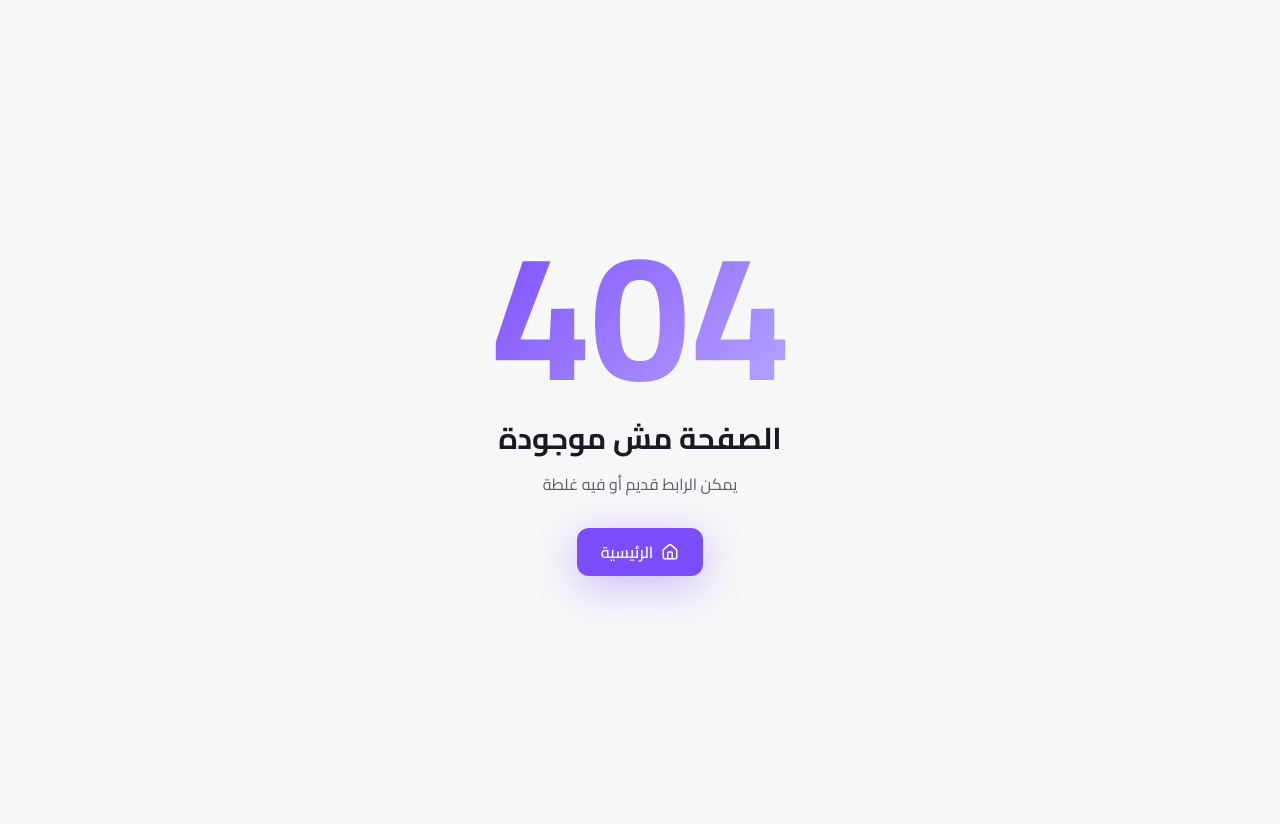
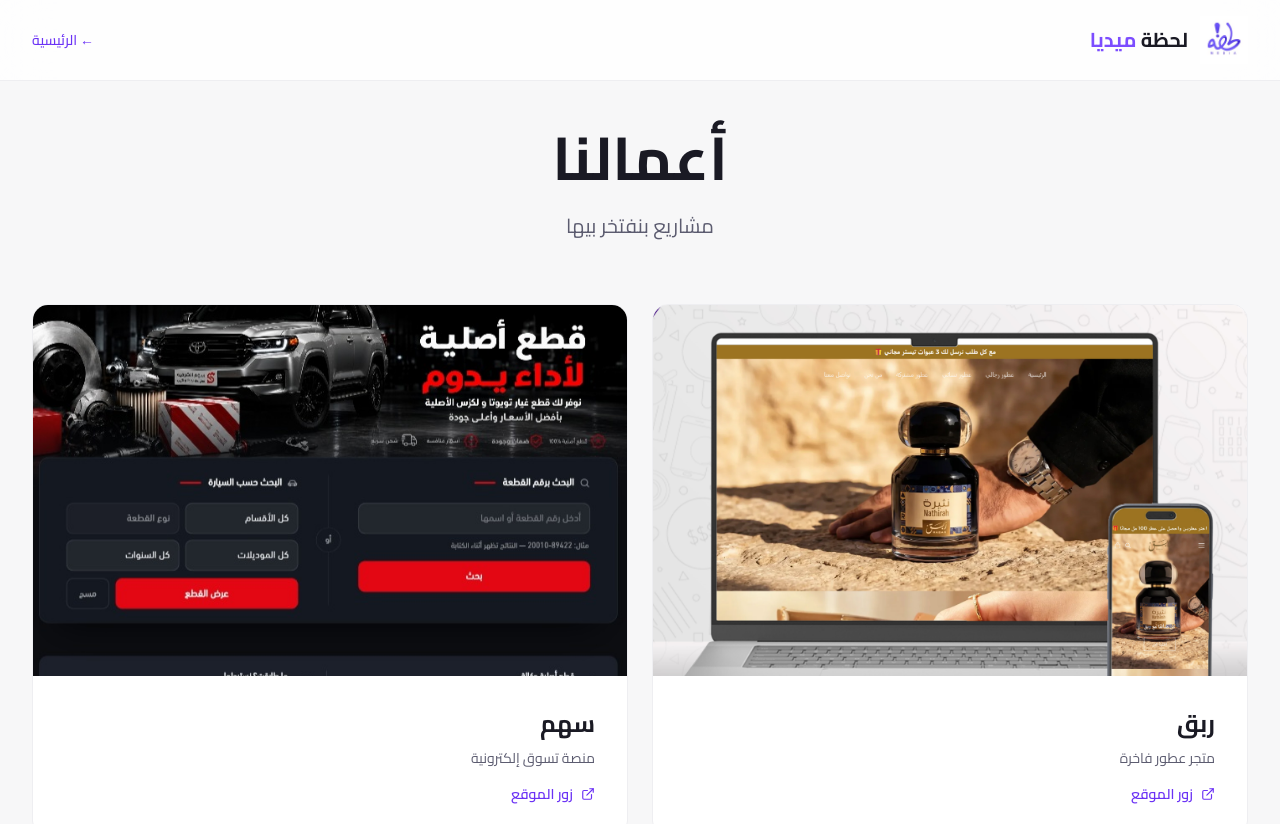
Before and after one commit to mhmoodhazm80-cmyk/Msro3, a Next.js app: page /portfolio in a window 1280 px wide. Before the commit this address had no page. Shown: the top 824 px of the page. Before the commit the page ends 800 px from the top, so only its background shows below. Built offline with nearby package versions, Linux system fonts and the light colour scheme.

Commit message:
fix: server-rendered hero + no next-intl + no framer-motion: src/app/portfolio/page.jsx

```diff
--- /dev/null
+++ b/src/app/portfolio/page.jsx
@@ -0,0 +1,59 @@
+import Link from 'next/link';
+import { ExternalLink } from 'lucide-react';
+
+export const metadata = {
+  title: 'أعمالنا | لحظة ميديا',
+  description: 'مشاريع نفذناها لعملائنا في مجالات مختلفة.',
+};
+
+const projects = [
+  { name: 'ربق', url: 'https://rabaq.co/', image: '/images/projects/rabaq.jpg', desc: 'متجر عطور فاخرة' },
+  { name: 'سهم', url: 'https://sahem.shop/', image: '/images/projects/sahem.jpg', desc: 'منصة تسوق إلكترونية' },
+  { name: 'فينيرسا', url: 'https://vaneersa.com/ar', image: '/images/projects/vaneersa.jpg', desc: 'موقع شركة متعدد اللغات' },
+  { name: 'لاجوي', url: 'https://lajoie7.com/', image: '/images/projects/lajoie.jpg', desc: 'متجر إلكتروني راقي' },
+  { name: 'كيدز آر أس', url: 'https://kidsrus.fun/', image: '/images/projects/kidsrus.jpg', desc: 'موقع ترفيهي للأطفال' },
+];
+
+export default function Portfolio() {
+  return (
+    <>
+      <header className="fixed top-0 inset-x-0 z-50 bg-white/80 backdrop-blur-xl border-b border-ink-100">
+        <div className="max-w-7xl mx-auto px-4 sm:px-6 lg:px-8">
+          <div className="flex items-center justify-between h-16 sm:h-20">
+            <Link href="/" className="flex items-center gap-3">
+              <img src="/images/logo.png" alt="لحظة ميديا" width="48" height="48" className="w-10 h-10 sm:w-12 sm:h-12 object-contain" />
+              <span className="font-bold text-lg sm:text-xl">لحظة <span className="text-brand-500">ميديا</span></span>
+            </Link>
+            <Link href="/" className="text-sm font-medium text-brand-600">← الرئيسية</Link>
+          </div>
+        </div>
+      </header>
+
+      <main className="pt-32 pb-20">
+        <div className="max-w-7xl mx-auto px-4 sm:px-6 lg:px-8">
+          <div className="text-center max-w-2xl mx-auto mb-16">
+            <h1 className="text-4xl sm:text-5xl md:text-6xl font-bold text-ink-900 mb-6">أعمالنا</h1>
+            <p className="text-xl text-ink-600">مشاريع بنفتخر بيها</p>
+          </div>
+
+          <div className="grid grid-cols-1 md:grid-cols-2 gap-6">
+            {projects.map((p, i) => (
+              <a key={i} href={p.url} target="_blank" rel="noopener noreferrer" className="group block rounded-2xl overflow-hidden bg-white border border-ink-100 hover:border-brand-300 hover:shadow-[0_30px_80px_rgba(124,77,255,0.15)] transition-all duration-500">
+                <div className="relative aspect-[16/10] overflow-hidden bg-ink-100">
+                  <img src={p.image} alt={p.name} loading="lazy" width="800" height="500" style={{ width: '100%', height: '100%', objectFit: 'cover' }} className="transition-transform duration-700 group-hover:scale-105" />
+                </div>
+                <div className="p-6 sm:p-8">
+                  <h3 className="text-xl sm:text-2xl font-bold text-ink-900 mb-2">{p.name}</h3>
+                  <p className="text-ink-600 text-sm mb-4">{p.desc}</p>
+                  <div className="flex items-center gap-2 text-brand-600 text-sm font-semibold">
+                    <ExternalLink size={14} /> زور الموقع
+                  </div>
+                </div>
+              </a>
+            ))}
+          </div>
+        </div>
+      </main>
+    </>
+  );
+}
```
